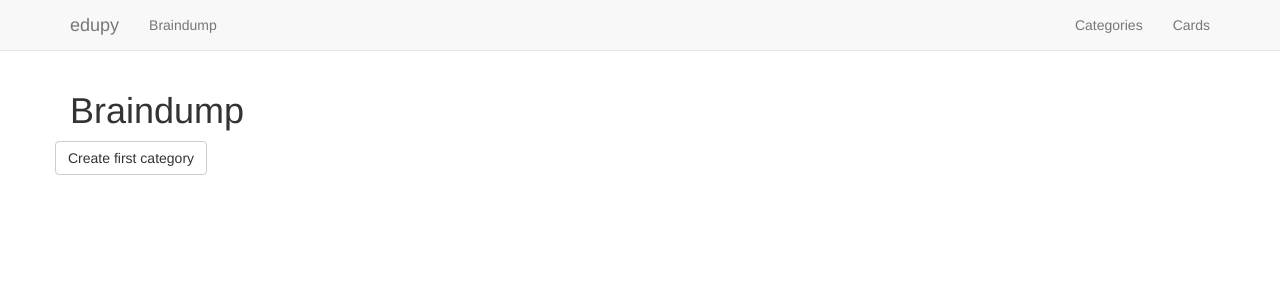
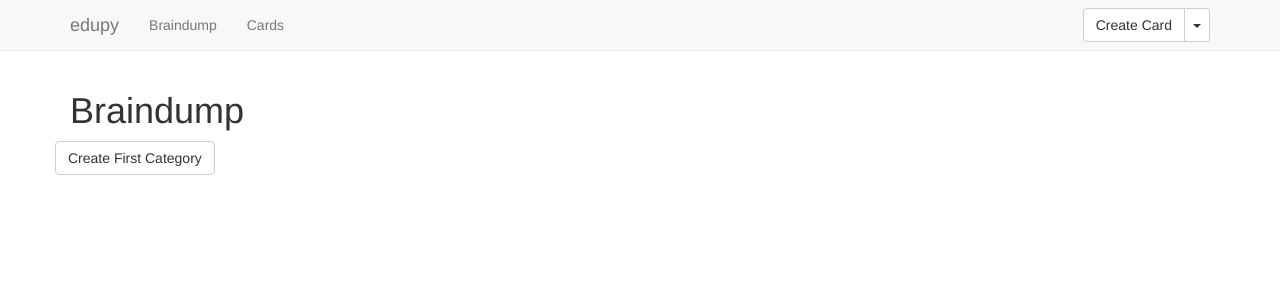
Before and after one commit to joeig/memodrop, a Django app: page /braindump/ in a window 1280 px wide. Shown: the top 300 px of the page. Run offline with Django 3.2, Linux system fonts and the light colour scheme; data that the repository does not hold is empty; some libraries are stand-ins or nearby versions.

Commit message:
Reformat Braindump index

```diff
--- a/braindump/static/braindump.css
+++ b/braindump/static/braindump.css
@@ -8,5 +8,9 @@
     padding: 15px;
     background-color: #f5f5f5;
     border-radius: 4px;
+}
+
+.braindump-category .braindump-category-description {
     overflow: hidden;
+    margin: 20px 0;
 }
--- a/braindump/templates/braindump/braindump_index.html
+++ b/braindump/templates/braindump/braindump_index.html
@@ -9,16 +9,35 @@
                 <div class="braindump-category">
                     <h3>
                         {{ category.name }}
-                        <span class="badge">{{ category.cards.all|length }}</span>
                     </h3>
-                    {{ category.description|markdown }}
                     <p>
+                        <span class="label label-primary">{{ category.cards.all|length }} Card{{ category.cards.all|length|pluralize }}</span>
+                        <span class="label {% if category.mode == 1 %}label-danger{% else %}label-warning{% endif %}">{{ category.get_mode_display }} Mode</span>
+                    </p>
+                    <div class="braindump-category-description">
+                        {{ category.description|markdown }}
+                    </div>
+                    <div class="btn-group">
                         {% if category.cards.all|length == 0 %}
-                            <a href="{% url 'card-create' %}?category={{ category.pk }}" class="btn btn-default" title="Create the first card in this category">Create first card</a>
+                            <a href="{% url 'card-create' %}?category={{ category.pk }}" class="btn btn-default"
+                               title="Create the first card in this category">Create First Card</a>
                         {% else %}
-                            <a href="{% url 'braindump-session' category.pk %}" class="btn btn-default" title="Start a Braindump session for all cards in this category">Start Braindump</a>
+                            <a href="{% url 'braindump-session' category.pk %}" class="btn btn-default"
+                               title="Start a Braindump session for all cards in this category">Start Braindump</a>
                         {% endif %}
-                    </p>
+                        <button type="button" class="btn btn-default dropdown-toggle" data-toggle="dropdown" aria-haspopup="true" aria-expanded="false">
+                            <span class="caret"></span>
+                            <span class="sr-only">Toggle Dropdown</span>
+                        </button>
+                        <ul class="dropdown-menu">
+                            <li><a href="{% url 'category-detail' category.pk %}" title="Show details about this category">Details</a></li>
+                            {% if category.cards.all|length != 0 %}
+                                <li><a href="{% url 'card-create' %}?category={{ category.pk }}"
+                                   title="Create a new card in this category">Create Card</a></li>
+                            {% endif %}
+                            <li><a href="{% url 'category-update' category.pk %}" title="Edit this category">Update Category</a></li>
+                        </ul>
+                    </div>
                 </div>
             </div>
             {% if forloop.counter|divisibleby:3 %}
@@ -26,7 +45,8 @@
                 <div class="row">
             {% endif %}
         {% empty %}
-            <p><a href="{% url 'category-create' %}" class="btn btn-default" title="Create the first category">Create first category</a></p>
+            <p><a href="{% url 'category-create' %}" class="btn btn-default" title="Create the first category">Create
+                First Category</a></p>
         {% endfor %}
-    </div>
+        </div>
 {% endblock %}
--- a/cards/templates/cards/card_list.html
+++ b/cards/templates/cards/card_list.html
@@ -7,7 +7,7 @@
     <h1>
         Cards
         <div class="pull-right">
-            <a href="{% url 'card-create' %}" class="btn btn-default">Create Card</a>
+            <a href="{% url 'card-create' %}" class="btn btn-default" title="Create a new card">Create Card</a>
         </div>
     </h1>
     <div class="table-responsive">
--- a/categories/templates/categories/category_list.html
+++ b/categories/templates/categories/category_list.html
@@ -5,7 +5,7 @@
     <h1>
         Categories
         <div class="pull-right">
-            <a href="{% url 'category-create' %}" class="btn btn-default">Create Category</a>
+            <a href="{% url 'category-create' %}" class="btn btn-default" title="Create a new category">Create Category</a>
         </div>
     </h1>
     <div class="table-responsive">
--- a/edupy/templates/main.html
+++ b/edupy/templates/main.html
@@ -29,11 +29,20 @@
             <div class="collapse navbar-collapse" id="nav">
                 <ul class="nav navbar-nav">
                     <li><a href="{% url 'braindump-index' %}">Braindump</a></li>
-                </ul>
-                <ul class="nav navbar-nav navbar-right">
-                    <li><a href="{% url 'category-list' %}">Categories</a></li>
                     <li><a href="{% url 'card-list' %}">Cards</a></li>
                 </ul>
+                <div class="navbar-form navbar-right">
+                    <div class="btn-group">
+                        <a href="{% url 'card-create' %}" class="btn btn-default" title="Create a new card">Create Card</a>
+                        <button type="button" class="btn btn-default dropdown-toggle" data-toggle="dropdown" aria-haspopup="true" aria-expanded="false">
+                            <span class="caret"></span>
+                            <span class="sr-only">Toggle Dropdown</span>
+                        </button>
+                        <ul class="dropdown-menu">
+                            <li><a href="{% url 'category-create' %}" title="Create a new category">Create Category</a></li>
+                        </ul>
+                    </div>
+                </div>
             </div>
         </div>
     </nav>
```
Also changed, not shown: categories/templates/categories/category_detail.html (+61 -39 lines).
